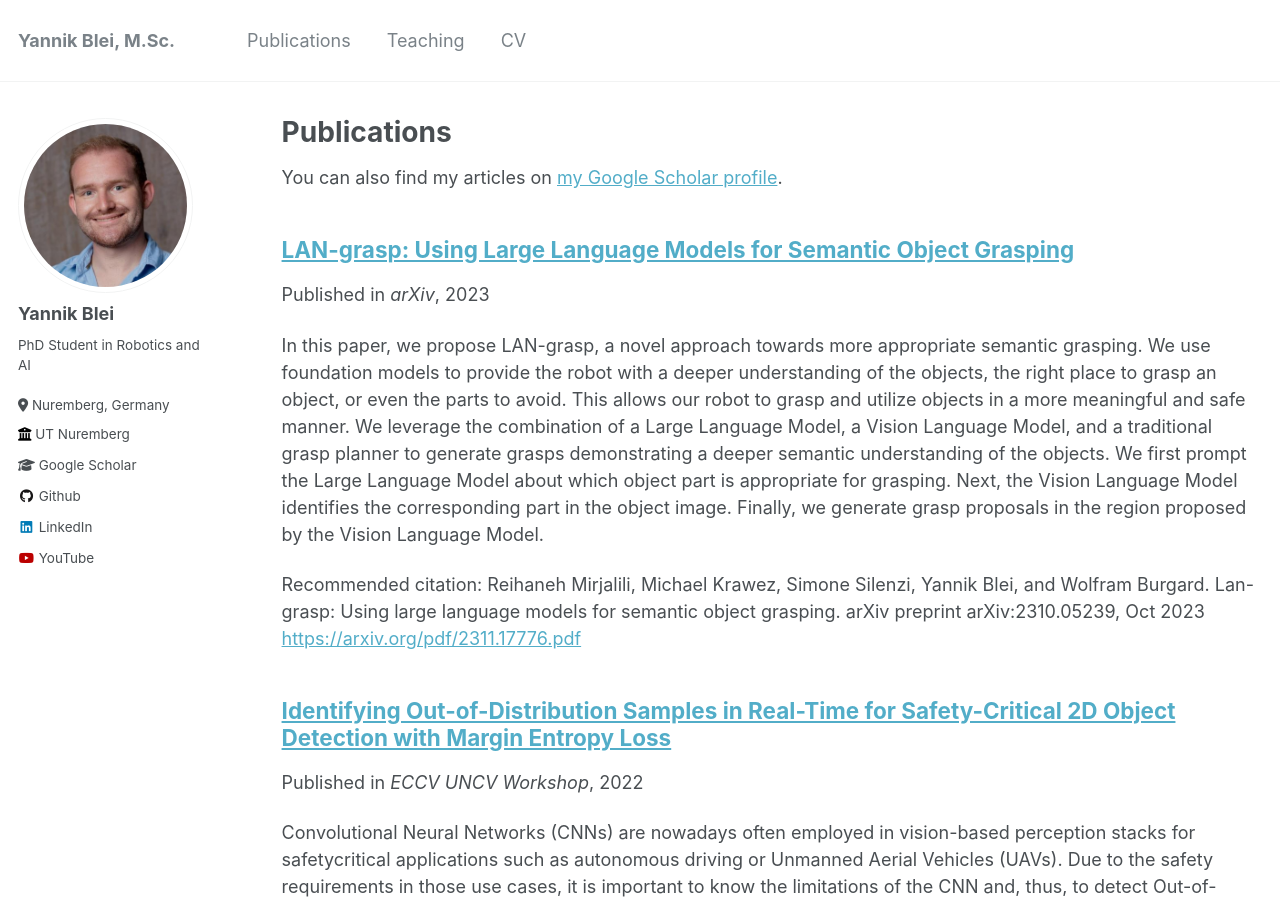
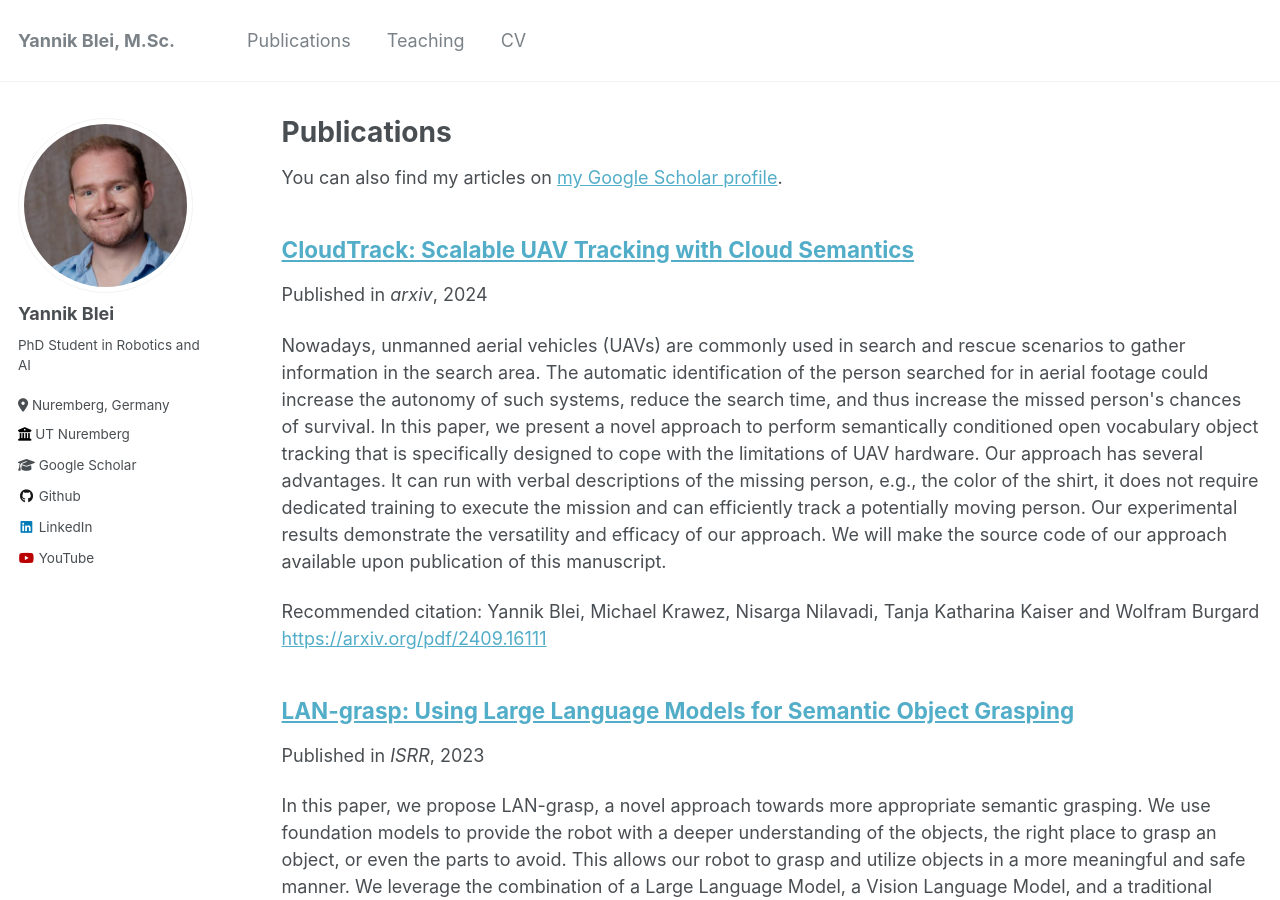
Before and after one commit to yblei/yblei.github.io, a Jekyll site: the page built from _pages/publications.md, in a window 1280 px wide and 900 px high. Built offline with Jekyll 4.4.1, drawn with Linux system fonts in a browser that asks for light colours.

Commit message:
Fixed date time bug and added new publication.

```diff
--- a/_publications/2023-10-08-lan_grasp.md
+++ b/_publications/2023-10-08-lan_grasp.md
@@ -4,7 +4,7 @@ collection: publications
 permalink: /publication/2023-10-08-lan_grasp
 excerpt: 'In this paper, we propose LAN-grasp, a novel approach towards more appropriate semantic grasping. We use foundation models to provide the robot with a deeper understanding of the objects, the right place to grasp an object, or even the parts to avoid. This allows our robot to grasp and utilize objects in a more meaningful and safe manner. We leverage the combination of a Large Language Model, a Vision Language Model, and a traditional grasp planner to generate grasps demonstrating a deeper semantic understanding of the objects. We first prompt the Large Language Model about which object part is appropriate for grasping. Next, the Vision Language Model identifies the corresponding part in the object image. Finally, we generate grasp proposals in the region proposed by the Vision Language Model.'
 date: 2023-10-08
-venue: 'arXiv'
+venue: 'ISRR'
 paperurl: 'https://arxiv.org/pdf/2311.17776.pdf'
 citation: 'Reihaneh Mirjalili, Michael Krawez, Simone Silenzi, Yannik Blei, and Wolfram Burgard. Lan-grasp: Using large language models for semantic object grasping. arXiv preprint arXiv:2310.05239, Oct 2023'
 ---
--- /dev/null
+++ b/_publications/2024-09-25-cloud_track.md
@@ -0,0 +1,13 @@
+---
+title: "CloudTrack: Scalable UAV Tracking with Cloud Semantics"
+collection: publications
+permalink: /publication/2024-09-25-cloud_track
+excerpt: 'Nowadays, unmanned aerial vehicles (UAVs) are commonly used in search and rescue scenarios to gather information in the search area. The automatic identification of the person searched for in aerial footage could increase the autonomy of such systems, reduce the search time, and thus increase the missed person&apos;s chances of survival. In this paper, we present a novel approach to perform semantically conditioned open vocabulary object tracking that is specifically designed to cope with the limitations of UAV hardware. Our approach has several advantages. It can run with verbal descriptions of the missing person, e.g., the color of the shirt, it does not require dedicated training to execute the mission and can efficiently track a potentially moving person. Our experimental results demonstrate the versatility and efficacy of our approach. We will make the source code of our approach available upon publication of this manuscript. '
+date: 2024-09-25
+venue: 'arxiv'
+paperurl: 'https://arxiv.org/pdf/2409.16111'
+citation: 'Yannik Blei, Michael Krawez, Nisarga Nilavadi, Tanja Katharina Kaiser and Wolfram Burgard'
+---
+Nowadays, unmanned aerial vehicles (UAVs) are commonly used in search and rescue scenarios to gather information in the search area. The automatic identification of the person searched for in aerial footage could increase the autonomy of such systems, reduce the search time, and thus increase the missed person&apos;s chances of survival. In this paper, we present a novel approach to perform semantically conditioned open vocabulary object tracking that is specifically designed to cope with the limitations of UAV hardware. Our approach has several advantages. It can run with verbal descriptions of the missing person, e.g., the color of the shirt, it does not require dedicated training to execute the mission and can efficiently track a potentially moving person. Our experimental results demonstrate the versatility and efficacy of our approach. We will make the source code of our approach available upon publication of this manuscript.
+
+[Download paper here](https://arxiv.org/pdf/2409.16111)
```
Also changed, not shown: 2 other files.
